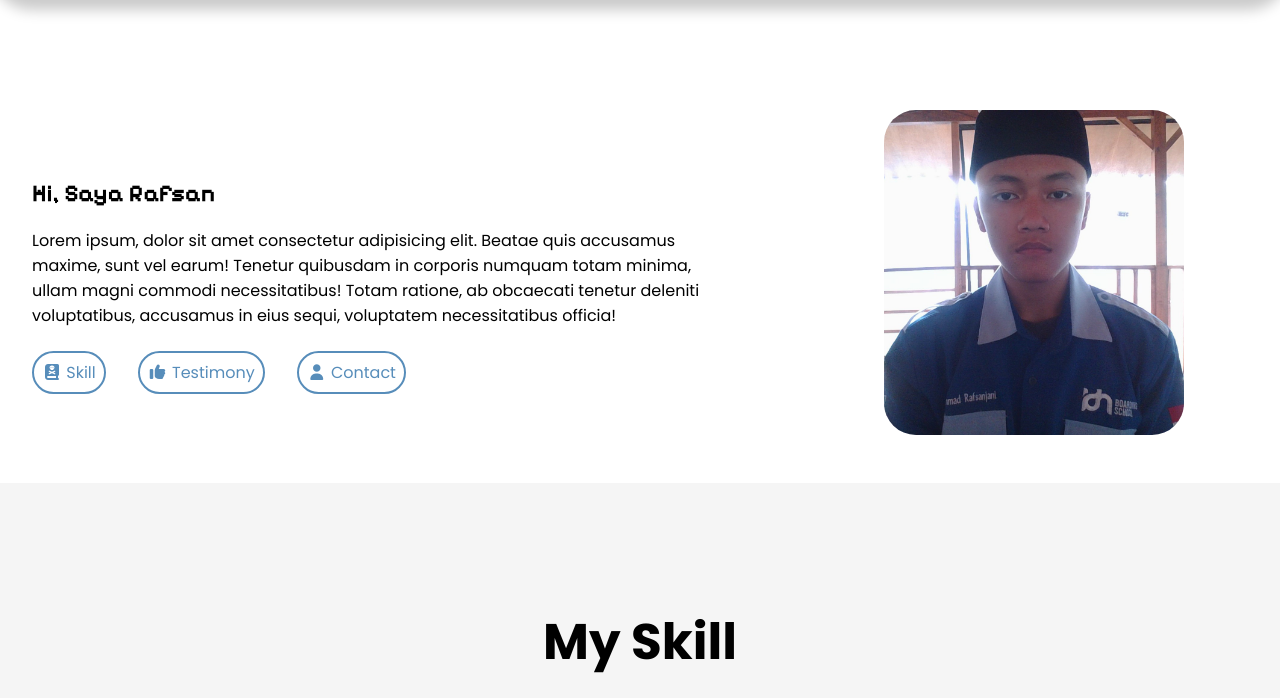
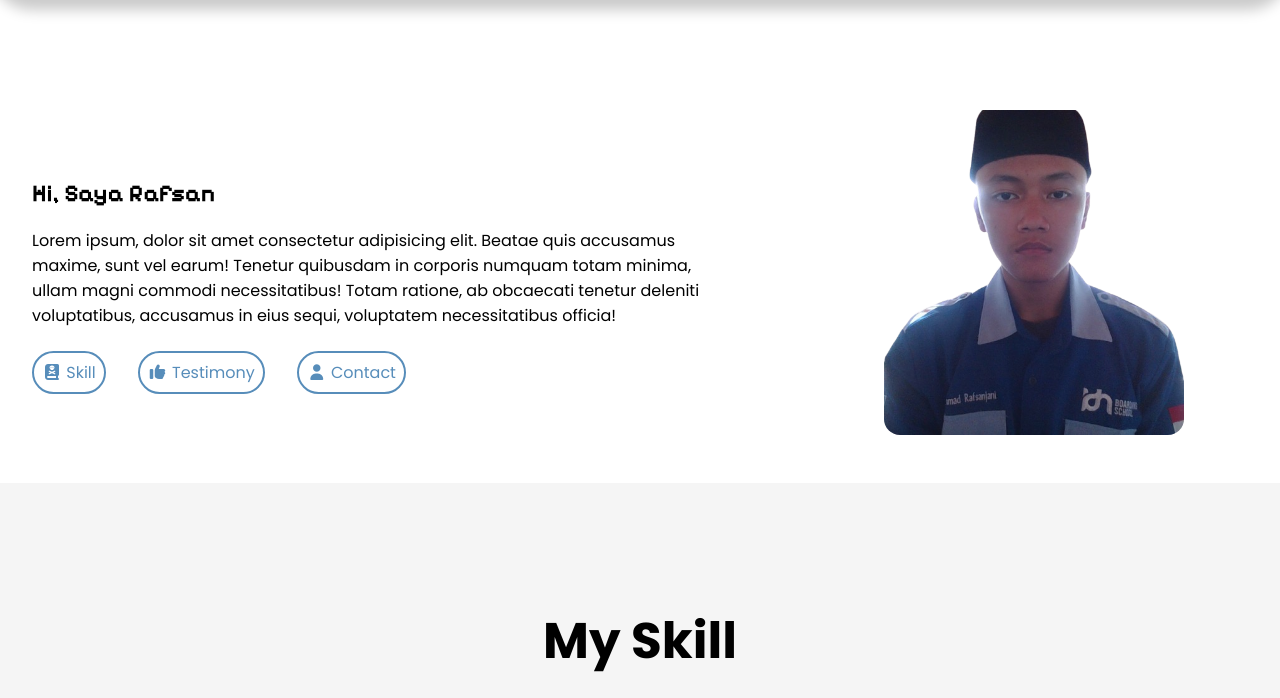
Before and after one commit to Rapsannn/My-Portofolio, a plain HTML site: page index.html in a window 1280 px wide. Shown: the part 102-800 px from the top of the page. Drawn offline with Linux system fonts and the light colour scheme; a web font is replaced by a local one.

Commit message:
update gambar

```diff
--- a/index.html
+++ b/index.html
@@ -36,7 +36,7 @@
             </div>
         </div>
         <div class="kanan">
-            <img src="Images/WIN_20250812_09_28_17_Pro.jpg" alt="">
+            <img src="Images/WIN_20250812_09_28_17_Pro-removebg-preview.png" alt="">
         </div>
       </section>
       <!-- skill -->
--- a/style.css
+++ b/style.css
@@ -66,7 +66,7 @@ nav {
 
 .kanan img {
     width: 300px;
-    border-radius: 2rem;
+    border-radius: 1rem;
 
 }
 
```
Also changed, not shown: Images/WIN_20250812_09_28_17_Pro-removebg-preview.png (added).
